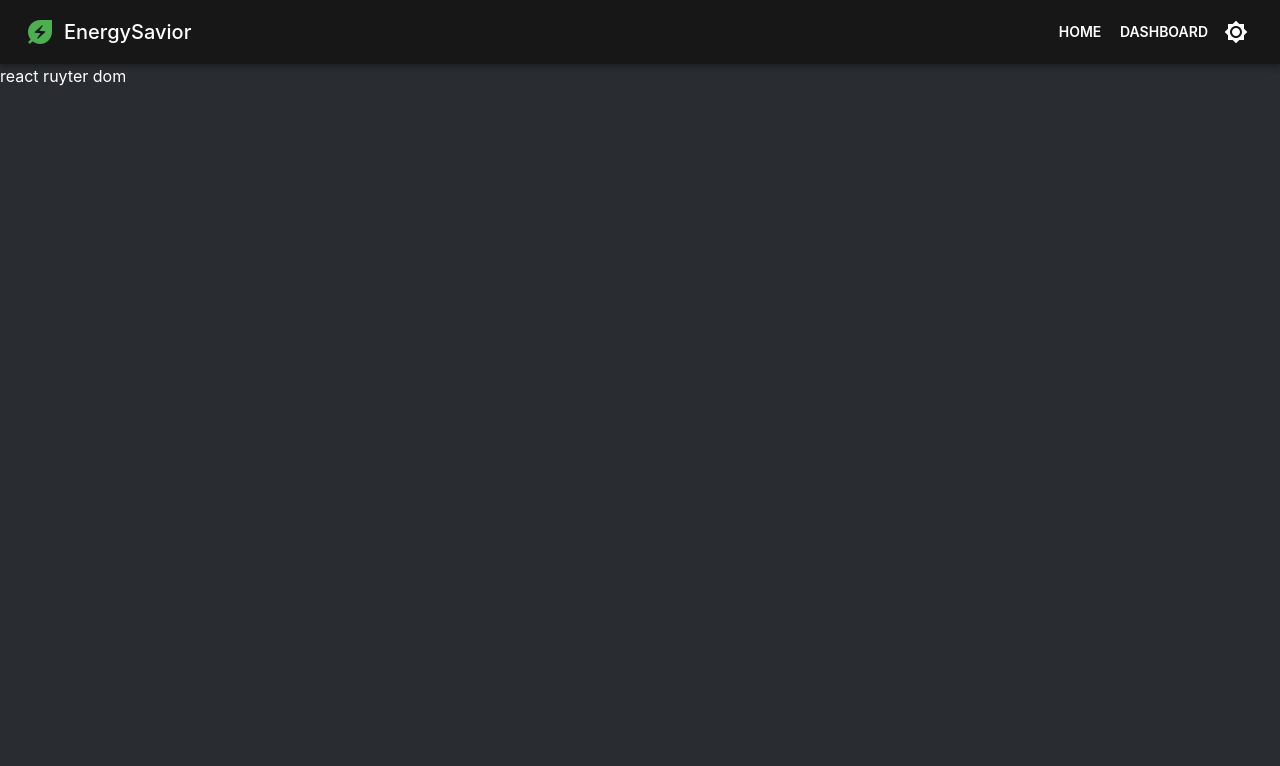
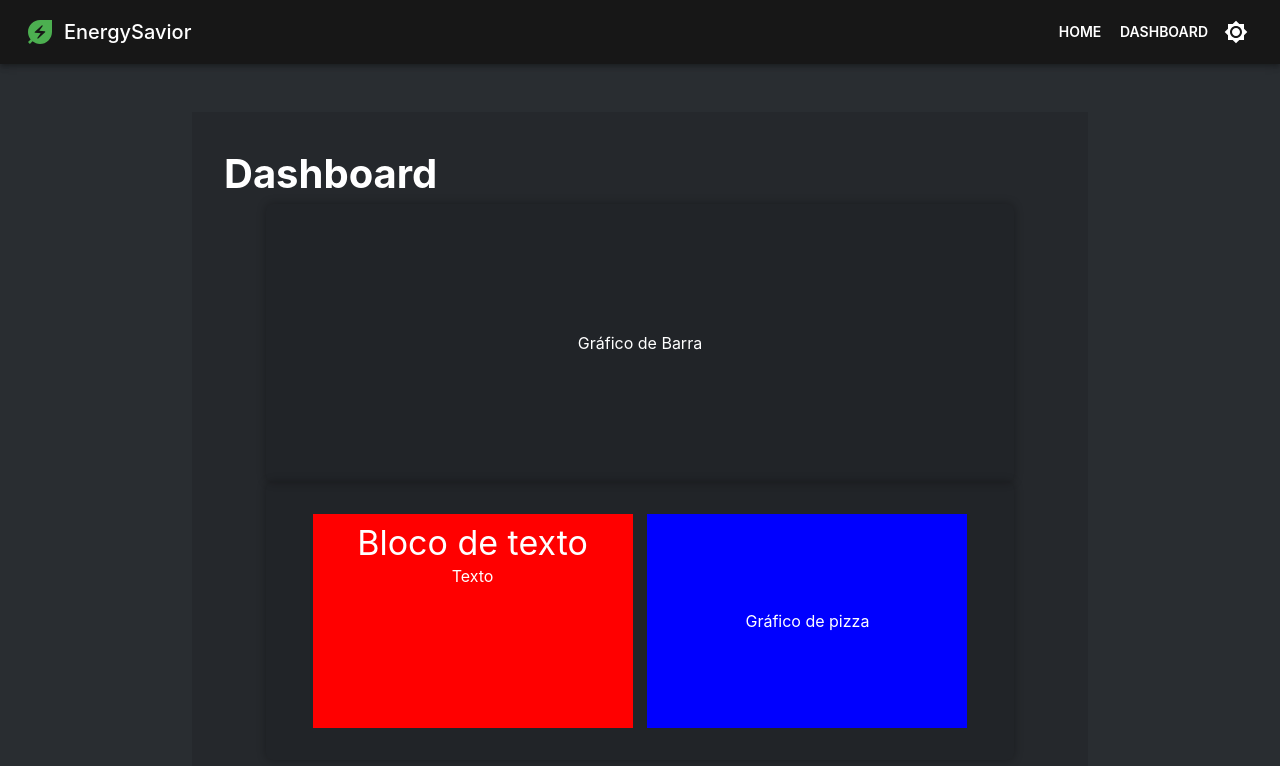
Before and after one commit to gvfirmeza/hackathonGreen, a React (Create React App) app in the folder web/: page /dashboard in a window 1280 px wide. Shown: the top 766 px of the page. Built offline with nearby package versions, Linux system fonts and the light colour scheme.

Commit message:
Feat: Esqueleto da página de Dashboard

```diff
--- a/web/package.json
+++ b/web/package.json
@@ -10,6 +10,7 @@
     "@testing-library/jest-dom": "^5.17.0",
     "@testing-library/react": "^13.4.0",
     "@testing-library/user-event": "^13.5.0",
+    "chartjs-adapter-date-fns": "^3.0.0",
     "react": "^18.3.1",
     "react-dom": "^18.3.1",
     "react-router-dom": "^6.23.1",
--- a/web/src/components/body/Body.js
+++ b/web/src/components/body/Body.js
@@ -2,6 +2,7 @@ import React from 'react';
 import { Box, Typography } from '@mui/material';
 import { styled } from '@mui/system';
 import { ReactTyped } from 'react-typed';
+import Planta from '../../img/undraw_environment_iaus.png'
 
 const TextoDores = () => (
     <div>
@@ -15,9 +16,9 @@ const TextoDores = () => (
             onStart={function noRefCheck() { }}
             onStop={function noRefCheck() { }}
             strings={[
-                'Enrico CARAGNO',
-                'Puterrier MALÁSIA',
-                'Gabriel IBMEC'
+                'transformamos tecnologia em sustentabilidade',
+                'ajudamos você a diminuir sua pegada de carbono',
+                ''
             ]}
             typeSpeed={50}
             loop
@@ -28,7 +29,7 @@ const TextoDores = () => (
 
 const Section = styled(Box)(({ theme }) => ({
     height: '85vh',
-    width: '70%',
+    width: '70vw',
     margin: '0 auto',
     display: 'flex',
     alignItems: 'center',
@@ -49,7 +50,7 @@ const Image = styled('img')(({ theme }) => ({
     maxWidth: '40%',
     borderRadius: '7px',
     opacity: 0.8,
-    boxShadow: '0 0 10px 0 rgba(0,0,0,0.2)',
+    boxShadow: '0 0 10px 0 rgba(0,0,0,0.8)',
     height: 'auto',
     [theme.breakpoints.down('sm')]: {
         marginTop: theme.spacing(2),
@@ -66,27 +67,42 @@ const Body = () => {
             <FullWidthBox>
                 <Section>
                     <TextBox>
-                        <Typography variant="h2">Nosssas DORES :( </Typography>
+                        <Typography variant="h3">Organize seus gastos</Typography>
+                        <br />
                         <Typography variant="h6">
-                            <TextoDores />
+                            Descubra um aplicativo que monitora seus gastos em casa.
+                        </Typography>
+                        <Typography variant="h6">
+                            Tenha controle sobre o custo de cada equipamento que você utiliza.
                         </Typography>
 
                     </TextBox>
-                    <Image src="https://root-nation.com/wp-content/uploads/2024/02/vista-title-title.jpg" alt="Descrição da Imagem" />
+                    <Image src="https://www.amigoscode.com/assets/thumbnails/courses/mongodb.webp" alt="Descrição da Imagem" />
                 </Section>
             </FullWidthBox>
 
-            <FullWidthBox sx={{ backgroundColor: 'lightcoral' }}>
+            <FullWidthBox sx={{ backgroundColor: 'rgba(0, 0, 0, 0.2)' }}>
                 <Section>
-                    <Image src="https://images4.alphacoders.com/134/1349540.png" alt="Descrição da Imagem" />
-                    <Typography variant="h2">Nossa SOLUÇÃO :) </Typography>
+                    <Image src={Planta} alt="Descrição da Imagem" />
+                    <TextBox>
+                        <Typography variant="h3">Nossa Missão</Typography>
+                        <ul>
+                            <li>Reduzir a Pegada de Carbono no mundo atual</li>
+                            <li>Oferecer praticidade ao usuário</li>
+                            <li>Diminuir custos desnecessários</li>
+                            <li>Compromisso com o Meio Ambiente</li>
+                        </ul>
+                    </TextBox>
                 </Section>
             </FullWidthBox>
 
             <FullWidthBox>
                 <Section>
-                    <Typography variant="h2">Próximos PASSOS :|</Typography>
-                    <Image src="https://preview.redd.it/created-my-own-generic-frutiger-aero-wallpaper-to-use-for-v0-5fb4uuthj49c1.png?width=640&crop=smart&auto=webp&s=c71cf3ea5996b2534768f80d8e3f4a7efe808818" alt="Descrição da Imagem" />
+                    <TextBox>
+                        <Typography variant="h3">Venha entender como</Typography>
+                        <TextoDores />
+                    </TextBox>
+                    <Image src="https://img-c.udemycdn.com/course/480x270/3764174_3ca2_2.jpg" alt="Descrição da Imagem" />
                 </Section>
             </FullWidthBox>
         </>
--- /dev/null
+++ b/web/src/components/dash/Dash.js
@@ -0,0 +1,99 @@
+import React from 'react';
+import { Box, Typography } from '@mui/material';
+import { styled } from '@mui/system';
+
+const Dashboard = styled(Box)(({ theme }) => ({
+    height: '85vh',
+    width: '70vw',
+    margin: '0 auto',
+    display: 'flex',
+    flexDirection: 'column',
+    justifyContent: 'space-around',
+    padding: theme.spacing(4),
+    [theme.breakpoints.down('sm')]: {
+        flexDirection: 'column',
+        textAlign: 'center',
+    },
+    backgroundColor: 'rgba(0,0,0,0.1)',
+}));
+
+const Titulo = styled(Typography)(({ theme }) => ({
+    fontWeight: 'bold',
+    fontSize: '2.5rem',
+    [theme.breakpoints.down('sm')]: {
+        fontSize: '2rem',
+    },
+}));
+
+const GrafBarra = styled(Box)(({ theme }) => ({
+    width: '90%',
+    height: '20em',
+    margin: '0 auto',
+    display: 'flex',
+    alignItems: 'center',
+    justifyContent: 'space-around',
+    padding: theme.spacing(4),
+    [theme.breakpoints.down('sm')]: {
+        flexDirection: 'column',
+    },
+    backgroundColor: 'rgba(0,0,0,0.1)',
+    borderRadius: '7px',
+    boxShadow: '0 0 10px 0 rgba(0,0,0,0.3)',
+}));
+
+const ContainerBaixo = styled(Box)(({ theme }) => ({
+    width: '90%',
+    height: '20em',
+    margin: '0 auto',
+    display: 'flex',
+    justifyContent: 'space-evenly',
+    [theme.breakpoints.down('sm')]: {
+        flexDirection: 'row',
+    },
+    backgroundColor: 'blue',
+    padding: theme.spacing(4),
+    backgroundColor: 'rgba(0,0,0,0.1)',
+    borderRadius: '7px',
+    boxShadow: '0 0 10px 0 rgba(0,0,0,0.3)',
+}));
+
+const BlocoTexto = styled(Box)(({ theme }) => ({
+    width: '20em',
+    textAlign: 'center',
+    padding: theme.spacing(1),
+    backgroundColor: 'red',
+}));
+
+const GrafPizza = styled(Box)(({ theme }) => ({
+    width: '20em',
+    display: 'flex',
+    alignItems: 'center',
+    justifyContent: 'center',
+    padding: theme.spacing(4),
+    [theme.breakpoints.down('sm')]: {
+        flexDirection: 'column',
+        textAlign: 'center',
+    },
+    backgroundColor: 'blue',
+}));
+
+const Dash = () => {
+    return (
+        <>
+            <br /><br />
+            <Dashboard>
+                <Titulo>Dashboard</Titulo>
+                <GrafBarra>Gráfico de Barra</GrafBarra>
+                <ContainerBaixo>
+                    <BlocoTexto>
+                        <Typography variant="h4">Bloco de texto</Typography>
+                        <Typography variant="body1">Texto</Typography>
+                    </BlocoTexto>
+                    <GrafPizza>Gráfico de pizza</GrafPizza>
+                </ContainerBaixo>
+            </Dashboard>
+        </>
+    );
+}
+
+export default Dash;
--- a/web/src/pages/DashboardPage.js
+++ b/web/src/pages/DashboardPage.js
@@ -1,9 +1,10 @@
 import React from 'react';
+import Dash from '../components/dash/Dash';
 
 const DashboardPage = () => {
     return (
         <div>
-            react ruyter dom
+            <Dash />
         </div>
     );
 };
```
Also changed, not shown: web/src/img/undraw_environment_iaus.png (added), 1 other file (tests, documents, lock files or other folders).
